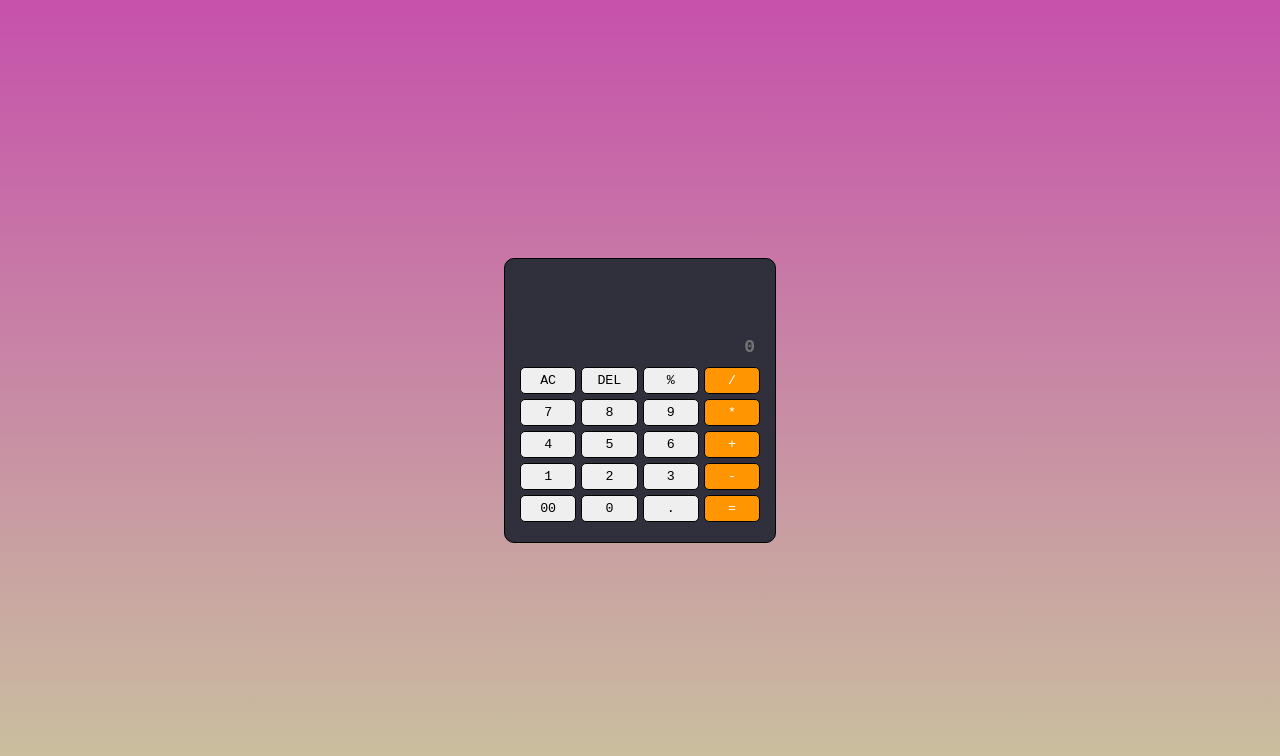
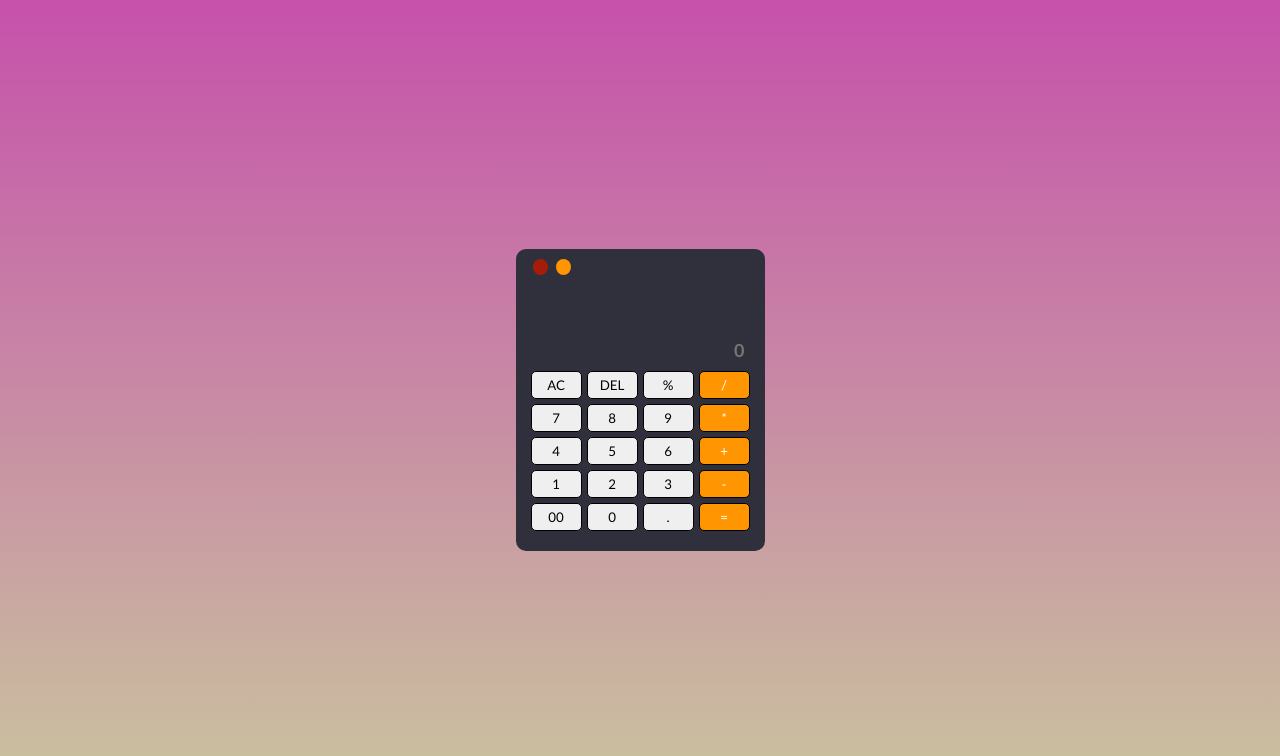
Before and after one commit to rickyyakobuskota23/calculator, a plain HTML site: page index.html in a window 1280 px wide. Drawn offline with Linux system fonts and the light colour scheme.

Commit message:
perbaikan UI

```diff
--- a/index.html
+++ b/index.html
@@ -9,6 +9,10 @@
 <body>
     <div class="calc-container">
         <div class="calculator">
+            <div class="calc-window">
+                <p class="window-close">x</p>
+                <p class="window-minimise">-</p>
+            </div>
             <div class="text-container">
                 <input type="text" id="display-above" placeholder="" readonly>
                 <input type="text" id="display-below" placeholder="0" readonly>
--- a/style.css
+++ b/style.css
@@ -2,7 +2,7 @@
     margin: 0;
     padding: 0;
     box-sizing: border-box;
-    font-family: 'Courier New', Courier, monospace;
+    font-family: 'Gill Sans', 'Gill Sans MT', Calibri, 'Trebuchet MS', sans-serif;
 }
 html {
     height: 100vh;
@@ -15,8 +15,8 @@ body {
     align-items: center;
 }
 .calc-container {
-    padding: 40px 15px 20px 15px;
-    border: 0.1px black solid;
+    padding: 10px 15px 20px 15px;
+    border: none;
     border-radius: 10px;
     background-color: rgb(48, 48, 60);
     display: flex;
@@ -32,6 +32,7 @@ html body input {
     border: 0.1px black solid;
     padding: 5px;
     flex: 1;
+    font-weight: 100;
 }
 html body input:hover {
     cursor: pointer;
@@ -45,6 +46,7 @@ html body input:hover {
     display: flex;
     flex-direction: column;
     gap: 5px;
+    padding-top: 20px;
 }
 #display-below {
     flex: 1;
@@ -55,6 +57,7 @@ html body input:hover {
         border: none;
         text-align: right;
         cursor: default;
+        outline: none;
 }
 #display-above {
     flex: 1;
@@ -65,8 +68,54 @@ html body input:hover {
     border: none;
     text-align: right;
     cursor: default;
+    outline: none;
 }
 .colored {
     background-color: rgb(255, 149, 0);
     color: white;
 }
+.calc-window {
+    color: white;
+    font-size: small;
+    display: flex;
+    flex-direction: row;
+    justify-content: space-between;
+    gap: 8px;
+    width: 42px;
+    padding-left: 2px;
+    padding-right: 2px;
+}
+.window-minimise {
+    font-size: x-small;
+    font-weight: 600;
+    background-color: rgb(255, 149, 0);
+    display: flex;
+    justify-content: center;
+    align-items: center;
+    border-radius: 50%;
+    padding: 2px;
+    color: rgb(255, 149, 0);
+    width: 100%;
+    height: 100%;
+}
+.window-close {
+    font-size: x-small;
+    font-weight: 600;
+    background-color: rgb(165, 29, 8);
+    display: flex;
+    justify-content: center;
+    align-items: center;
+    border-radius: 50%;
+    color: rgb(165, 29, 8);
+    padding: 2px;
+    width: 100%;
+    height: 100%;
+}
+.window-minimise:hover {
+    color: white;
+    cursor: pointer;
+}
+.window-close:hover {
+    color: white;
+    cursor: pointer;
+}
```
